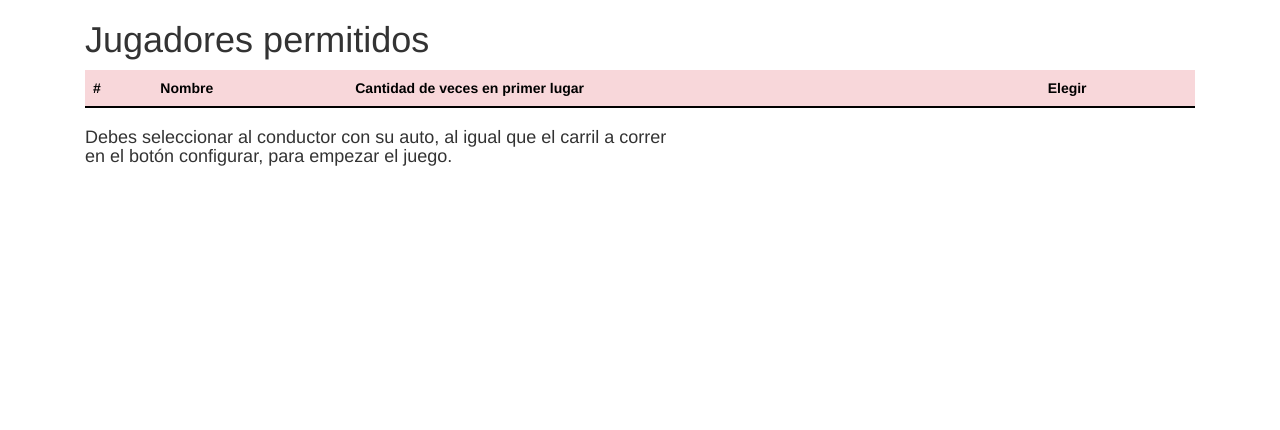
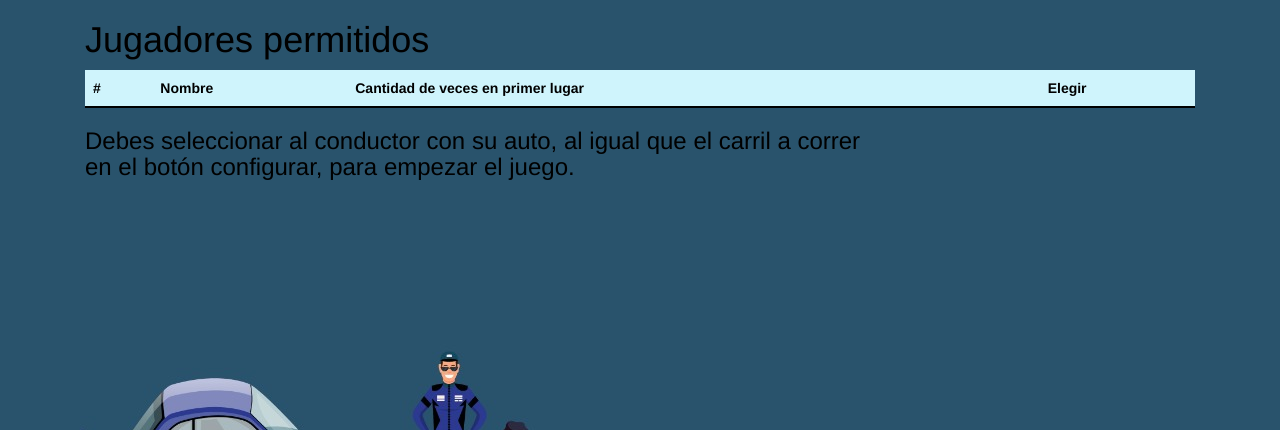
Before and after one commit to CesarJrFontalvo/juego_carros, a PHP site: page /views/listaJugadores.php?idPista=1 in a window 1280 px wide. Shown: the top 430 px of the page. Run offline with PHP 8.4, Linux system fonts and the light colour scheme; data comes from the database, SQL or seed files in the repository; lists and menus that the app fills with data are empty.

Commit message:
agregando estilos e imagenes

```diff
--- a/css/estilos.css
+++ b/css/estilos.css
@@ -0,0 +1,64 @@
+.lanzar {
+    background-color: black;
+  }
+
+  .puntaje {
+    overflow: hidden;
+  }
+
+  .numeroDado {
+      margin: 1em;
+      padding: 1em;
+      float:left;
+  }
+
+  h2{
+
+    color: black;
+  }
+
+  .conten{
+      color:black ;
+
+  }
+  .conten3{
+    color:black ;
+
+}
+
+
+  .body-index{
+    background: url(img4.jpg);
+    background-size: 100vw, 100vh;
+    background-repeat: no-repeat;
+
+  }
+
+
+  .body-lista{
+    background: url(img3.jpg);
+    background-size: 100vw, 100vh;
+    background-repeat: no-repeat;
+
+  }
+
+  .body-pista{
+    background: url(img2.jpg);
+    background-size: 100vw, 100vh;
+    background-repeat: repeat-x;
+
+  }
+
+  .body-juego{
+    background: url(img5.jpg);
+    background-size: 100vw, 100vh;
+    background-repeat: no-repeat;
+
+  }
+
+  .body-ganador{
+    background: url(img2.jpg);
+    background-size: 100vw, 100vh;
+    background-repeat: no-repeat;
+
+  }
--- a/views/juego.php
+++ b/views/juego.php
@@ -27,12 +27,12 @@
     ?>
 </head>
 
-<body>
+<body class = "body-juego">
     <div class = "container">
 
 
     <h2>Gana el primero en llegar a 2000 metros!</h2>
-    <table class="table table-danger">
+    <table class="table table-info ">
         <thead>
             <tr>
                 <th scope="col">Jugador</th>
@@ -85,7 +85,7 @@
 
                                     <td>
 
-                                        <button type="submit" class="btn btn-outline-success" name="btnAvanzar" disabled="true" id="btnAvanzar<?php echo $fila['id'] ?>">Avanzar</button>
+                                        <button type="submit" class="btn btn-outline-danger" name="btnAvanzar" disabled="true" id="btnAvanzar<?php echo $fila['id'] ?>">Avanzar</button>
 
                                     </td>
                         <?php
--- a/views/listaJugadores.php
+++ b/views/listaJugadores.php
@@ -5,6 +5,7 @@
     <meta charset="UTF-8">
     <meta http-equiv="X-UA-Compatible" content="IE=edge">
     <meta name="viewport" content="width=device-width, initial-scale=1.0">
+    <link rel="stylesheet" href="../css/estilos.css">
     <link href="https://cdn.jsdelivr.net/npm/bootstrap@5.0.2/dist/css/bootstrap.min.css" rel="stylesheet" integrity="sha384-EVSTQN3/azprG1Anm3QDgpJLIm9Nao0Yz1ztcQTwFspd3yD65VohhpuuCOmLASjC" crossorigin="anonymous">
     <link rel="stylesheet" href="https://maxcdn.bootstrapcdn.com/bootstrap/3.3.6/css/bootstrap.min.css">
 
@@ -33,10 +34,10 @@
 
 </head>
 
-<body>
+<body class="body-lista">
     <div class = "container">
-    <h1>Jugadores permitidos</h1>
-    <table class="table table-danger">
+    <h1 class="conten">Jugadores permitidos</h1>
+    <table class="table table-info">
         <thead>
             <tr>
                 <th scope="col">#</th>
@@ -118,16 +119,17 @@
     if ($carrilesSeleccionados[0]['cantidad'] == $cantidadCarriles[0]['carriles'] && $conductoresSeleccionados[0]['cantidad'] == $cantidadCarriles[0]['carriles']) {
 
     ?>
+        <div class="col text-center">
         <form action="../controllers/ctrlJugador.php" method="post">
-            <button type="submit" class="btn btn-success" name="btnJugar">Empezar a jugar</button>
+            <button type="submit" class="btn btn-success" name="btnJugar"><h4>Empezar a jugar</h4></button>
             <input type="hidden" name="txtIdPista" value="<?php echo $_GET['idPista'] ?>">
         </form>
-
+        </div>
     <?php
 
     } else {
-    echo"<h4>Debes seleccionar al conductor con su auto, al igual que el carril a correr
-     <br> en el botón configurar, para empezar el juego.</h4>";
+    echo"<h3 class='conten3'>Debes seleccionar al conductor con su auto, al igual que el carril a correr
+     <br> en el botón configurar, para empezar el juego.</h3>";
     }
 
     ?>
```
Also changed, not shown: index.php (+7 -3 lines), views/elegirPista.php (+7 -7 lines), views/ganadores.php (+4 -4 lines), css/img.jpg (added), css/img3.jpg (added), css/img4.jpg (added), css/img5.jpg (added), 1 other file.
